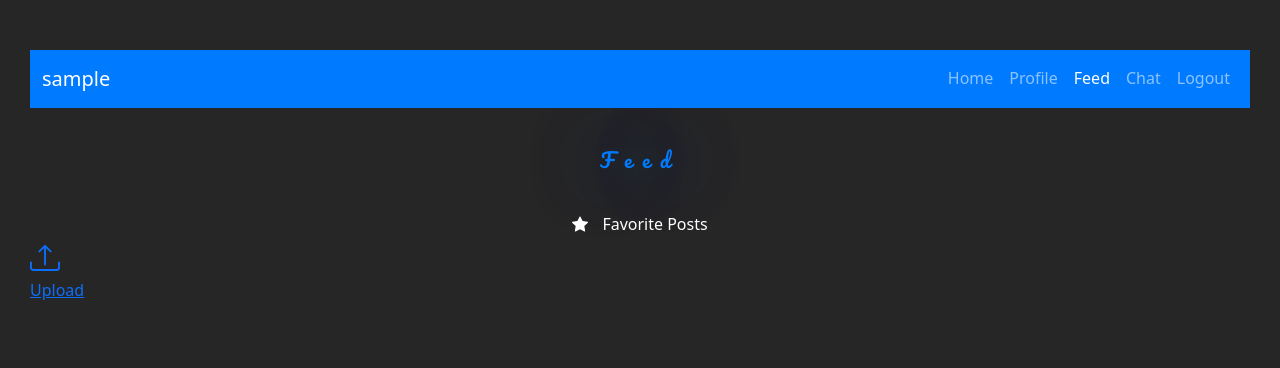
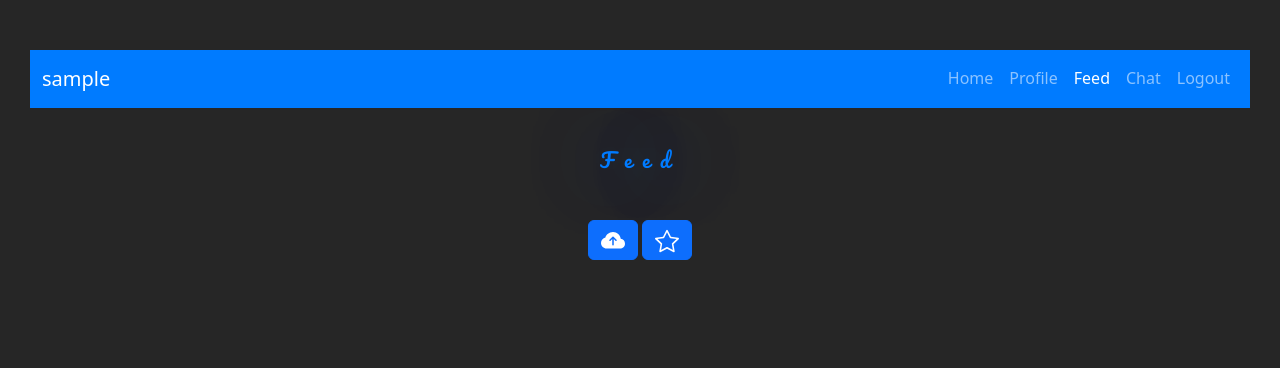
Before and after one commit to Shayne999/Plug, a Django app: page /feed/ in a window 1280 px wide. Shown: the top 368 px of the page. Run offline with Django 5.2, Linux system fonts and the light colour scheme; the visitor is signed in with stand-in values (Sample User, id 1); data that the repository does not hold is empty; some web fonts are replaced.

Commit message:
Favorite and Upload

```diff
--- a/feed/templates/feed.html
+++ b/feed/templates/feed.html
@@ -2,76 +2,28 @@
 {% block content %}
 
     <h1 class="pacifico-regular-allPage">Feed</h1>
-    <!-- <li><a href="{% url 'profilepage' request.user.username %}">Profile</a></li> -->
-
-    <!-- <li><a href="{% url 'favorites' %}">Favorite Posts</a></li><br> -->
-
-    <!-- Favorite Posts Icon Link -->
-    <div class="text-center mt-4">
-        <a href="{% url 'favorites' %}" class="icon-link">
-            <svg xmlns="http://www.w3.org/2000/svg" width="16" height="16" fill="currentColor" class="bi bi-star-fill" viewBox="0 0 16 16">
-                <path d="M3.612 15.443c-.386.198-.824-.149-.746-.592l.83-4.73L.173 6.765c-.329-.314-.158-.888.283-.95l4.898-.696L7.538.792c.197-.39.73-.39.927 0l2.184 4.327 4.898.696c.441.062.612.636.282.95l-3.522 3.356.83 4.73c.078.443-.36.79-.746.592L8 13.187l-4.389 2.256z"/>
-              </svg>
-            <span>Favorite Posts</span>
-        </a>
-    </div>
 
 
+    <div class="mt-5 text-center">
 
-    <!-- Upload box -->
-    <!-- <div class="upload">
+            <!-- Upload Button -->
+            <a href="{% url 'upload_page' %}" class="btn btn-primary btn-icon">
+                <svg xmlns="http://www.w3.org/2000/svg" width="24" height="24" fill="currentColor" class="bi bi-cloud-arrow-up-fill" viewBox="0 0 16 16">
+                    <path d="M8 2a5.53 5.53 0 0 0-3.594 1.342c-.766.66-1.321 1.52-1.464 2.383C1.266 6.095 0 7.555 0 9.318 0 11.366 1.708 13 3.781 13h8.906C14.502 13 16 11.57 16 9.773c0-1.636-1.242-2.969-2.834-3.194C12.923 3.999 10.69 2 8 2m2.354 5.146a.5.5 0 0 1-.708.708L8.5 6.707V10.5a.5.5 0 0 1-1 0V6.707L6.354 7.854a.5.5 0 1 1-.708-.708l2-2a.5.5 0 0 1 .708 0z"/>
+                </svg>
 
-        <div>
-            <form action="{% url 'upload' %}" method="POST" enctype="multipart/form-data">
-                {% csrf_token %}
-                <input type="file" name="image" accept="image/*" value="Media"><br>
-                <input type="file" name="video" accept="video/*" value="Video"><br>
-                <textarea name="caption" cols="20" rows="5" placeholder="Your Caption"></textarea><br>
-                <input type="submit" value="Upload">
-            </form>
-        </div>
-    </div>
-    <br> -->
+            </a>
 
-    <!-- Upload Icon -->
-    <a href="{% url 'upload_page' %}" class="upload-icon">
-        <svg xmlns="http://www.w3.org/2000/svg" width="30" height="40" fill="currentColor" class="bi bi-upload" viewBox="0 0 16 16">
-            <path d="M.5 9.9a.5.5 0 0 1 .5.5v2.5a1 1 0 0 0 1 1h12a1 1 0 0 0 1-1v-2.5a.5.5 0 0 1 1 0v2.5a2 2 0 0 1-2 2H2a2 2 0 0 1-2-2v-2.5a.5.5 0 0 1 .5-.5"/>
-            <path d="M7.646 1.146a.5.5 0 0 1 .708 0l3 3a.5.5 0 0 1-.708.708L8.5 2.707V11.5a.5.5 0 0 1-1 0V2.707L5.354 4.854a.5.5 0 1 1-.708-.708z"/>
-        </svg>
-        <p>Upload</p>
-    </a>
+            <!-- Favorite Button -->
+            <a href="{% url 'favorites' %}" class="btn btn-primary btn-icon">
+                <svg xmlns="http://www.w3.org/2000/svg" width="24" height="24" fill="currentColor" class="bi bi-star" viewBox="0 0 16 16">
+                    <path d="M2.866 14.85c-.078.444.36.791.746.593l4.39-2.256 4.389 2.256c.386.198.824-.149.746-.592l-.83-4.73 3.522-3.356c.33-.314.16-.888-.282-.95l-4.898-.696L8.465.792a.513.513 0 0 0-.927 0L5.354 5.12l-4.898.696c-.441.062-.612.636-.283.95l3.523 3.356-.83 4.73zm4.905-2.767-3.686 1.894.694-3.957a.56.56 0 0 0-.163-.505L1.71 6.745l4.052-.576a.53.53 0 0 0 .393-.288L8 2.223l1.847 3.658a.53.53 0 0 0 .393.288l4.052.575-2.906 2.77a.56.56 0 0 0-.163.506l.694 3.957-3.686-1.894a.5.5 0 0 0-.461 0z"/>
+                </svg>
+
+            </a>
+    </div><br>
 
 
-
-
-
-
-
-    <!-- <div uk-dropdown="pos: top-right; mode: click; animation: uk-animation-slide-bottom-small" class="header_dropdown" style="width: 200px;" height="100px">
-        <div class="px-4 py-3 -mx-5 -mt-4 mb-3 border-b">
-            <h4 class="text-center">Upload Media</h4>
-        </div>
-
-        <div class="flex justify-center flex-center text-center">
-            <div class="flex flex-col choose-upload text-center">
-                <div class="bg-gray-100 border-2 border-dashed flex flex-col h-16 items-center justify-center relative w-full rounded-lg mb-3">
-                    <svg xmlns="http://www.w3.org/2000/svg" viewBox="0 0 20 20" fill="currentColor" class="w-10" height="100px">
-                        <path d="M5.5 13a3.5 3.5 0 01-.369-6.98 4 4 0 117.753-1.977A4.5 4.5 0 1113.5 13H11V9.413l1.293 1.293a1 1 0 001.414-1.414l-3-3a1 1 0 00-1.414 0l-3 3a1 1 0 001.414 1.414L9 9.414V13H5.5z" />
-                        <path d="M9 13h2v5a1 1 0 11-2 0v-5z" />
-                    </svg>
-                </div>
-                <div class="mb-3">
-                    <label for="caption" class="form-label">Caption</label>
-                    <textarea name="caption" id="caption" cols="10" rows="3" placeholder="Your Caption" class="form-control"></textarea>
-                </div>
-                <button type="submit" class="btn btn-primary btn-sm w-full">Upload</button>
-            </div>
-        </div>
-        <div class="px-4 py-3 -mx-5 -mb-4 mt-3 border-t text-sm">
-            Your image size must be maximum 999MB
-        </div>
-    </div> -->
 
 
 
--- a/static/css/styles.css
+++ b/static/css/styles.css
@@ -186,16 +186,17 @@ NAV TABS                                       */
 
 FAVORITE POST ICONS                            */
 
-.icon-link {
-    text-decoration: none;
-    color: inherit;
+.btn-group-vertical .btn {
+    display: flex;
+    align-items: center;
+    justify-content: center;
+    color:  #007bff
 }
-.icon-link svg {
-    width: 24px;
-    height: 24px;
-    vertical-align: middle;
+.btn-group-vertical .btn svg {
+    margin-right: 8px;
 }
-.icon-link span {
-    vertical-align: middle;
-    margin-left: 8px;
+
+.btn-group .btn-icon {
+    width: 100%;
+
 }
```
